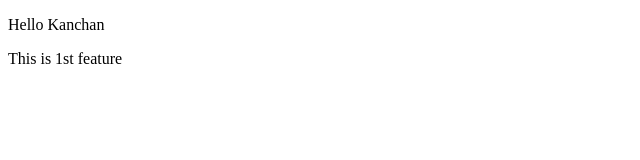
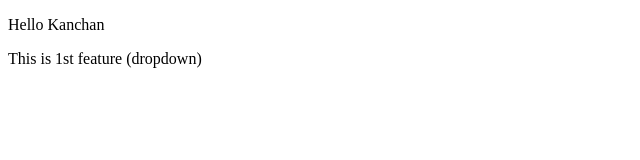
Before and after one commit to Kanchan542/LocalRepo1, a plain HTML site: page index.html in a window 1280 px wide. Shown: the full height of the page, 0-640 px from the left. Drawn offline with Linux system fonts and the light colour scheme.

Commit message:
Add Dropdoen

```diff
--- a/index.html
+++ b/index.html
@@ -7,6 +7,6 @@
 </head>
 <body>
     <p>Hello Kanchan</p>
-    <p>This is 1st feature</p>
+    <p>This is 1st feature (dropdown) </p>
 </body>
 </html>
```
